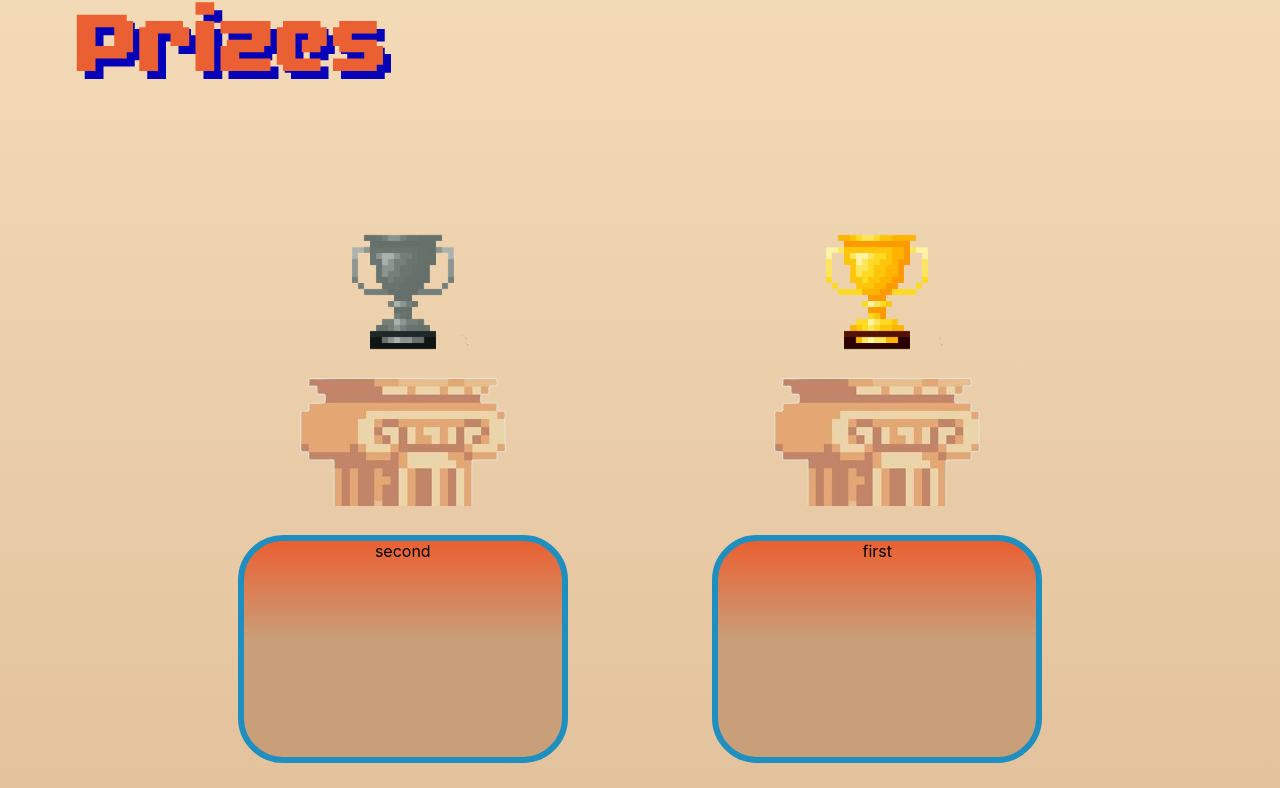
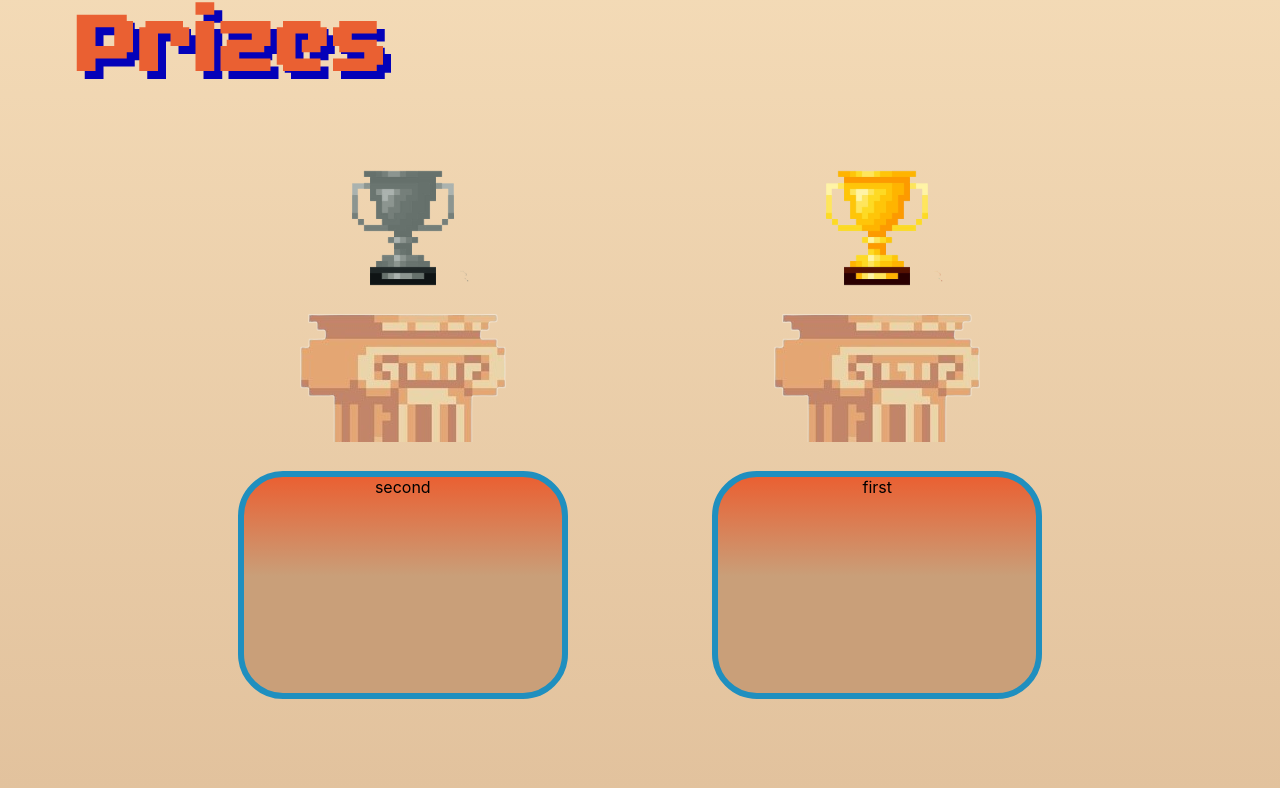
Before and after one commit to OWASP-STUDENT-CHAPTER/HackOWASP6.0, a React (Create React App) app: page / in a window 1280 px wide. Shown: the part 1770-2558 px from the top of the page. Built offline with nearby package versions, Linux system fonts and the light colour scheme.

Commit message:
Prizes page margin top change

```diff
--- a/src/pages/PrizesPage/prizespage.module.css
+++ b/src/pages/PrizesPage/prizespage.module.css
@@ -15,7 +15,7 @@
 }
 
 .prize_container1{
-    margin-top: 8rem;
+    margin-top: 5%;
     display: flex;
     /* align-items: center; */
     margin-right: 10%;
@@ -45,6 +45,7 @@
         font-size: 80px;
     }
     .prize_container1{
+        margin-top: 10%;
         flex-direction: column;
         gap: 5rem;
         /* margin-left: 15%; */
```
